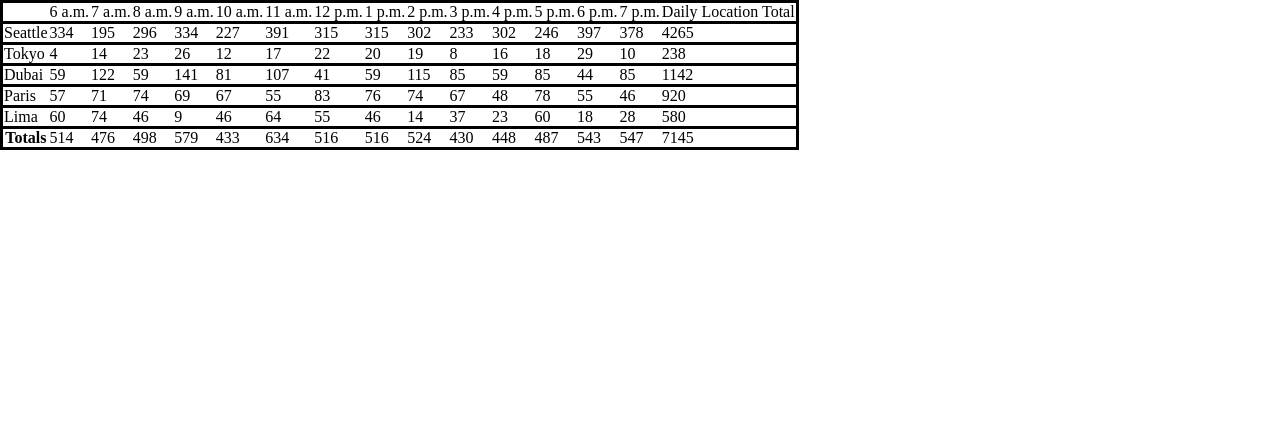
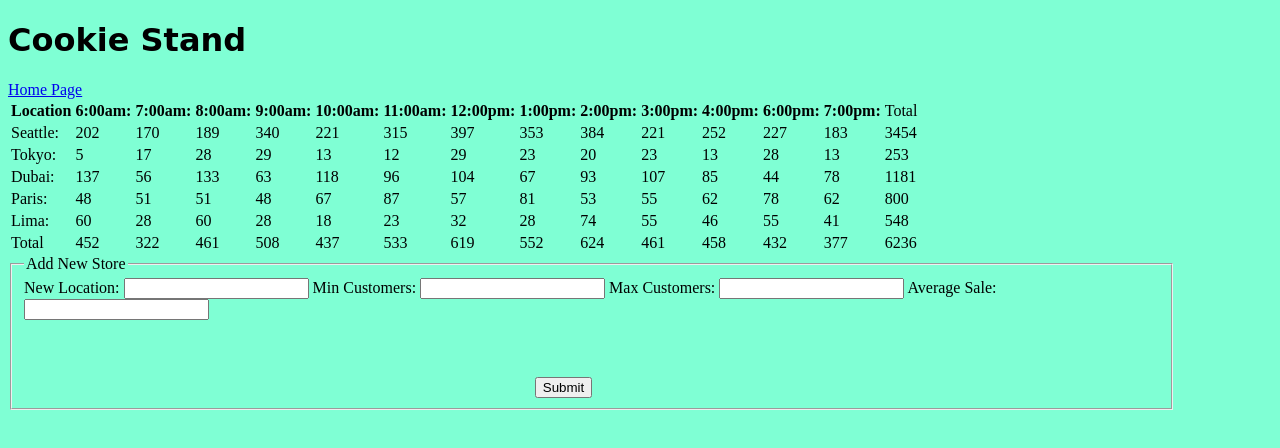
Before and after one commit to acostavs/cookie-stand, a plain HTML site: page sales.html in a window 1280 px wide. Drawn offline with Linux system fonts and the light colour scheme.

Commit message:
added form to project

```diff
--- a/css/style.css
+++ b/css/style.css
@@ -6,3 +6,33 @@ tr {
 th {
     text-align: center;
 }
+
+body {
+    background-color: aquamarine;
+}
+
+/* form {
+    display: grid;
+    grid-template-columns: 1fr 10% 1fr 40%;
+    grid-template-rows: 14rem 3rem 6rem 6rem 6rem;
+} */
+
+img {
+    height: 320px;
+    width: 320px;
+}
+
+button {
+
+    margin-left: 45%;
+    margin-top: 5%;
+}
+
+fieldset {
+    width: 1135px;
+}
+
+h1,
+h2 {
+    font-family: 'Pacifico', cursive;
+}
--- a/js/app.js
+++ b/js/app.js
@@ -1,122 +1,151 @@
-'use strict';
+`use strict`;
 
-let hours = ['6 a.m.', '7 a.m.', '8 a.m.', '9 a.m.', '10 a.m.', '11 a.m.', '12 p.m.', '1 p.m.', '2 p.m.', '3 p.m.', '4 p.m.', '5 p.m.', '6 p.m.', '7 p.m.'];
+let hours = [`6:00am:`, `7:00am:`, `8:00am:`, `9:00am:`, `10:00am:`,
+    `11:00am:`, `12:00pm:`, `1:00pm:`, `2:00pm:`, `3:00pm:`, `4:00pm:`, `6:00pm:`, `7:00pm:`]
 
-function storeHours() {
-    let hoursTable = document.querySelector('table');
-    let thead = document.createElement('thead');
-    let th = document.createElement('th');
-    let tr = document.createElement('tr');
-    tr.appendChild(th);
-    for (let i = 0; i < hours.length; i++) {
-        let td = document.createElement('td');
-        td.textContent = hours[i];
-        tr.appendChild(td);
-    }
-    let td = document.createElement('td');
-    td.textContent = 'Daily Location Total';
-    tr.appendChild(td);
-    thead.appendChild(tr);
-    hoursTable.appendChild(thead);
+let storeTotal = []
+let allStoreTotal = new Array(hours.length + 1).fill(0);
+let table = document.getElementById("myTableId");
+let body = document.createElement("tbody");
+table.appendChild(body);
+
+function Store(location, min, max, avgSales) {
+    this.location = location;
+    this.min = min;
+    this.max = max;
+    this.avgSales = avgSales
+    this.dailyStoreTotal = 0;
+    this.cookiesSoldEachHourArray = [];
+    this.totalCookiesPerDay = 0
+    storeTotal.push(this)
+    this.render()
+    this.calculateTotal()
 };
 
-storeHours();
+Store.prototype.getNumberOfRandomCustomers = function () {
+    return Math.floor(Math.random() * (this.max - this.min + 1) + this.min)
+};
+Store.prototype.calculateCookiesSoldPerHour = function () {
+    for (let i = 0; i < hours.length; i++) {
+        let numberOfCustomers = this.getNumberOfRandomCustomers()
+        let salesThisHour = Math.round(numberOfCustomers * this.avgSales)
+        this.cookiesSoldEachHourArray.push(salesThisHour)
+        this.dailyStoreTotal += salesThisHour
+    }
 
-function StoreSales(name, min, max, avg, salesByHourArray, dailyTotal) {
-    this.name = name;
-    this.min = min;
-    this.max = max;
-    this.avg = avg;
-    this.salesByHourArray = salesByHourArray;
-    this.dailyTotal = dailyTotal;
-    this.calculateRandomNumberOfCustomers = function () {
-        return Math.floor(Math.random() * (this.max - this.min + 1) + this.min);
-    };
-    this.generateCookiesPerHour = function () {
-        for (let i = 0; i < hours.length; i++) {
-            let customers = this.calculateRandomNumberOfCustomers();
-            let cookiesSoldThisHour = Math.round(customers * this.avg);
-            this.salesByHourArray.push(cookiesSoldThisHour);
-            this.dailyTotal += cookiesSoldThisHour;
-        }
-    };
-    this.render = function () {
-        this.generateCookiesPerHour();
-        for (let i = 0; i < hours.length; i++) {
-            let liElement = document.createElement('li');
-            liElement.textContent = `${hours[i]} : ${this.salesByHourArray[i]} `;
-        }
-        let totalLiElement = document.createElement('li');
-        totalLiElement.textContent = `Total: ${this.dailyTotal} cookies`;
-    };
+};
+Store.prototype.render = function () {
+    this.calculateCookiesSoldPerHour();
+    let tr = document.createElement("tr")
+    let th = document.createElement("td")
+    th.textContent = `${this.location}: `
+    tr.appendChild(th)
+
+    for (let i = 0; i < this.cookiesSoldEachHourArray.length; i++) {
+        let td = document.createElement("td")
+        td.textContent = this.cookiesSoldEachHourArray[i]
+        tr.appendChild(td)
+    }
+    let td = document.createElement("td")
+    td.textContent = this.dailyStoreTotal
+    tr.appendChild(td);
+    body.appendChild(tr);
+
 };
 
-StoreSales.prototype.renderTable = function () {
-    let storeTable = document.querySelector('table');
-    let tbody = document.createElement('tbody');
-    let tr = document.createElement('tr');
-    let td = document.createElement('td');
-    td.textContent = this.name;
-    tr.appendChild(td);
+function header() {
+    let thead = document.createElement("thead")
+    let tr = document.createElement("tr")
+    let th = document.createElement("th")
+    th.textContent = "Location"
+    tr.appendChild(th)
     for (let i = 0; i < hours.length; i++) {
-        let td = document.createElement('td');
-        td.textContent = this.salesByHourArray[i];
-        tr.appendChild(td);
+        let th = document.createElement("th");
+        th.textContent = hours[i];
+        tr.appendChild(th);
     }
-    td = document.createElement('td');
-    td.textContent = this.dailyTotal;
-    tr.appendChild(td);
-    tbody.appendChild(tr);
-    storeTable.appendChild(tbody);
-    tr.appendChild(td);
+    th = document.createElement("td")
+    th.textContent = "Total"
+    tr.appendChild(th)
+    thead.appendChild(tr)
+    table.appendChild(thead)
+}
+
+function footer() {
+    let tfoot = document.createElement("tfoot")
+    let tr = document.createElement("tr")
+    let td = document.createElement("td")
+    td.textContent = "Total"
+    tr.appendChild(td)
+    for (let i = 0; i < allStoreTotal.length; i++) {
+        th = document.createElement("td");
+        th.textContent = allStoreTotal[i];
+        tr.appendChild(th);
+    }
+    tr.appendChild(th);
+    tfoot.appendChild(tr);
+    table.appendChild(tfoot);
 };
 
+Store.prototype.calculateTotal = function () {
+    for (let i = 0; i < this.cookiesSoldEachHourArray.length; i++) {
+        allStoreTotal[allStoreTotal.length - 1] += this.cookiesSoldEachHourArray[i];
+        allStoreTotal[i] += this.cookiesSoldEachHourArray[i];
+    }
+}
 
-let seattle = new StoreSales('Seattle', 23, 65, 6.3, [], 0);
-let tokyo = new StoreSales('Tokyo', 3, 24, 1.2, [], 0);
-let dubai = new StoreSales('Dubai', 11, 38, 3.7, [], 0);
-let paris = new StoreSales('Paris', 20, 38, 2.3, [], 0);
-let lima = new StoreSales('Lima', 2, 16, 4.6, [], 0);
+Store.prototype.createTableBody = function () {
+    let tableHead = document.getElementById("myHeadId")
+    let tRowHead = document.createElement("tr")
+    tRowHead.setAttribute("id", "myTableRowId")
+    tableHead.appendChild(tRowHead)
+    let td = document.createElement("td")
+    td.textContent = ` `;
+    tRowHead.appendChild(td)
+    for (let i = 0; i < hours.length; i++) {
+        let tHeadCell = document.createElement("td")
+        tRowHead.appendChild(tHeadCell)
+        tHeadCell.textContent = `${hours[i]}`
+    }
+}
+Store.prototype.createTotalsRow = function () {
+    let totalsRow = document.createElement(`tr`)
+    let tableBody = document.getElementById(`myTBodyId`)
+    let tCell = document.createElement(`td`)
+    tCell.textContent = `Totals `
+    tableBody.appendChild(totalsRow)
+    totalsRow.appendChild(tCell)
 
-let storeArray = [seattle, tokyo, dubai, paris, lima];
+    console.log(this.cookiesSoldEachHourArray)
+    for (let i = 0; i < this.cookiesSoldEachHourArray.length; i++) {
+        let tDCellTwo = document.createElement(`td`)
+        tDCellTwo.textContent = this.cookiesSoldEachHourArray[i]
+        totalsRow.appendChild(tDCellTwo)
+    }
+}
 
-seattle.render();
-seattle.renderTable();
-tokyo.render();
-tokyo.renderTable();
-dubai.render();
-dubai.renderTable();
-paris.render();
-paris.renderTable();
-lima.render();
-lima.renderTable();
 
-let cookiesPerHour = [];
+let seattle = new Store(`Seattle`, 23, 65, 6.3)
+let tokyo = new Store(`Tokyo`, 3, 24, 1.2)
+let dubai = new Store(`Dubai`, 11, 38, 3.7)
+let paris = new Store(`Paris`, 20, 38, 2.3)
+let lima = new Store(`Lima`, 2, 16, 4.6);
+header();
+footer();
 
-function footer() {
-    let footerTable = document.querySelector('table');
-    let tfoot = document.createElement('tfoot');
-    let th = document.createElement('th');
-    th.textContent = 'Totals ';
-    let tr = document.createElement('tr');
-    tr.appendChild(th);
-    let dailyGlobalTotal = 0;
-    for (let i = 0; i < hours.length; i++) {
-        let globalCookieSalesPerHour = 0;
-        for (let j = 0; j < storeArray.length; j++) {
-            globalCookieSalesPerHour += storeArray[j].salesByHourArray[i];
-        }
-        cookiesPerHour[i] = globalCookieSalesPerHour;
-        dailyGlobalTotal += globalCookieSalesPerHour;
-        let td = document.createElement('td');
-        td.textContent = cookiesPerHour[i];
-        tr.appendChild(td);
-    }
-    let td = document.createElement('td');
-    td.textContent = dailyGlobalTotal;
-    tr.appendChild(td);
-    tfoot.appendChild(tr);
-    footerTable.appendChild(tfoot);
+function addStoreClickHandler(e) {
+    e.preventDefault();
+    let newLocationName = e.target.newLocation.value;
+    // let conditionalCheck = e.target.newLocation
+    // console.log(conditionalCheck)
+    // conditionalCheck.setAttribute("id", "newStoreCheck")
+    let newLocationMinCust = +e.target.minCust.value;
+    let newLocationMaxCust = +e.target.maxCust.value;
+    let newLocationAvgSales = +e.target.avgCookieSales.value;
+    let newLocation = new Store(newLocationName, newLocationMinCust, newLocationMaxCust, newLocationAvgSales);
+    return newLocation
+
 };
 
-footer();
+let myForm = document.querySelector('form');
+myForm.addEventListener("submit", addStoreClickHandler);
--- a/sales.html
+++ b/sales.html
@@ -5,17 +5,17 @@
     <meta charset="UTF-8">
     <meta http-equiv="X-UA-Compatible" content="IE=edge">
     <meta name="viewport" content="width=device-width, initial-scale=1.0">
-    <link rel="stylesheet" href="css/reset.css">
+    <!-- <link rel="stylesheet" href="css/reset.css"> -->
     <link rel="stylesheet" href="css/style.css">
     <title>Sales</title>
 </head>
 
 <body>
-    <!-- <h1>Cookie Stand</h1> -->
-    <!-- <div id="seattle">
-        <h2>Seattle</h2>
-    </div>
-    <div id="tokyo">
+    <h1>Cookie Stand</h1>
+
+    <a href="./index.html">Home Page</a>
+
+    <!-- <div id="tokyo">
         <h2>Tokyo</h2>
     </div>
     <div id="dubai">
@@ -27,10 +27,30 @@
     <div id="lima">
         <h2>Lima</h2>
     </div> -->
-    <table>
+    <main>
+        <table id="myTableId"></table>
+        <form>
+            <fieldset>
+                <legend>Add New Store</legend>
 
-    </table>
-    <script src="js/app.js"></script>
+                <label for="newLocation">New Location:</label>
+                <input type="text" name="newLocation" required="required">
+
+                <label for="minCust">Min Customers:</label>
+                <input type="number" min="0" name="minCust" required="required">
+
+                <label for="maxCust">Max Customers:</label>
+                <input type="number" min="0" name="maxCust" required="required">
+
+                <label for="avgCookieSales">Average Sale:</label>
+                <input type="number" min="0" name="avgCookieSales" required="required">
+                <br>
+                <button id="submitBtnId" type="submit">Submit</button>
+            </fieldset>
+        </form>
+    </main>
+    <footer></footer>
+    <script src="./js/app.js"></script>
 </body>
 
 </html>
```
Also changed, not shown: index.html (+57 -1 lines), .eslintrc.json, img/Screenshot_20230212_011340.png (added), img/chinook.jpg (added), img/cutter.jpg (added), img/family.jpg (added), img/fish.jpg (added), img/frosted-cookie.jpg (added), img/salmon.png (added), img/shirt.jpg (added), 1 other file.
